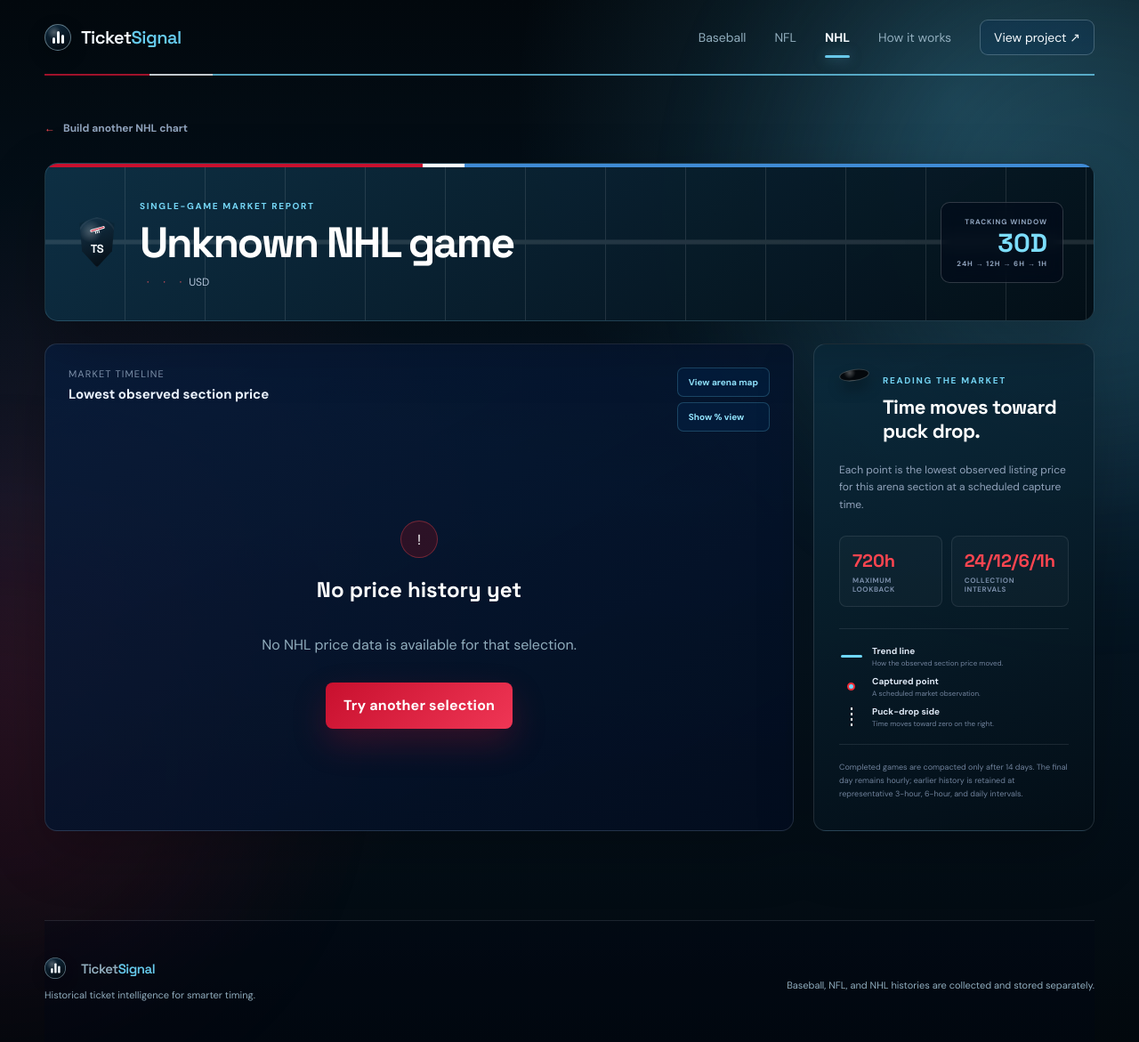
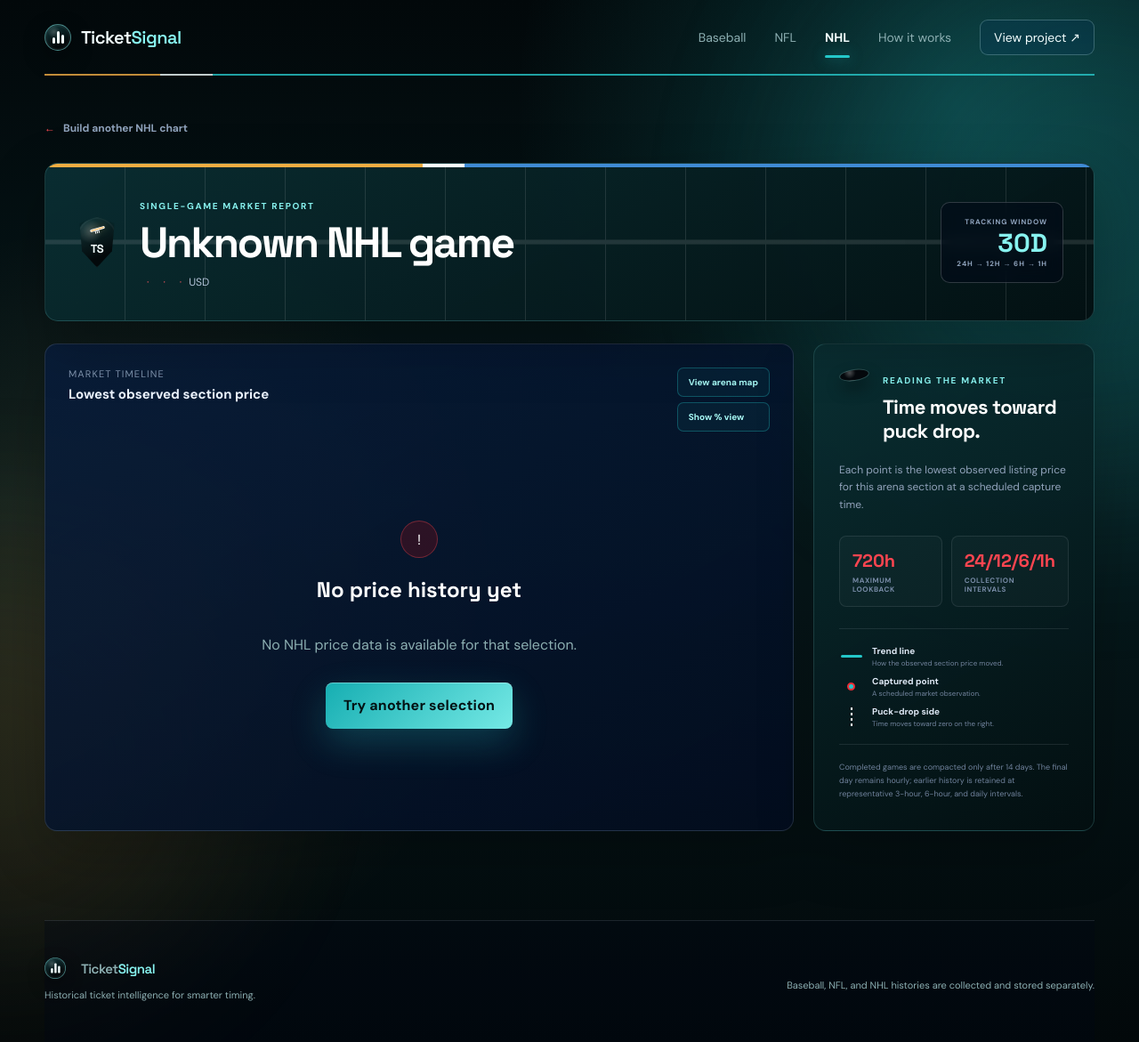
Before and after one commit to DevingGrosko/TicketPricePredictor-Public, a Flask app: page /nhl/graph in a window 1280 px wide. Shown: the whole page at 89% size. Run offline with Flask 3, Linux system fonts and the light colour scheme.

Commit message:
Give NHL a distinct ice-arena color palette (#52)
Replace the NHL page's NFL-like navy/red emphasis with a graphite, ice-blue, teal, silver, and amber visual system. Preserve authentic rink markings, update NHL browser theme colors, and bump the stylesheet version without changing collection or data behavior.

```diff
--- a/Flask_App/static/css/nhl.css
+++ b/Flask_App/static/css/nhl.css
@@ -434,3 +434,241 @@ body.nhl-theme {
     grid-template-columns: repeat(2, minmax(0, 1fr));
   }
 }
+
+/* === NHL DISTINCT PALETTE START === */
+body.nhl-theme {
+  --nhl-graphite: #050c0e;
+  --nhl-charcoal: #07171a;
+  --nhl-teal-deep: #0b3a3e;
+  --nhl-teal: #24c7c9;
+  --nhl-ice: #87f2ef;
+  --nhl-amber: #f5ad42;
+  --nhl-amber-bright: #ffd06b;
+  --nfl-navy: #0b3438;
+  --nfl-navy-deep: #030b0d;
+  --nfl-navy-mid: #0a292d;
+  --nfl-blue: #24c7c9;
+  --nfl-red: #f5ad42;
+  --nfl-red-bright: #ffd06b;
+  --nfl-white: #f4ffff;
+  --nfl-silver: #cde7e8;
+  --nfl-muted: #8dafb2;
+  --bg: #03090b;
+  --bg-soft: #071619;
+  --surface: rgba(8, 31, 34, .88);
+  --surface-solid: #0a2326;
+  --surface-light: #10343a;
+  --line: rgba(201, 244, 244, .12);
+  --line-strong: rgba(201, 244, 244, .25);
+  --text: var(--nfl-white);
+  --muted: var(--nfl-muted);
+  --purple: var(--nhl-amber);
+  --purple-light: var(--nhl-amber-bright);
+  --cyan: var(--nhl-ice);
+  background:
+    radial-gradient(circle at 84% 10%, rgba(36, 199, 201, .22), transparent 31rem),
+    radial-gradient(circle at 10% 58%, rgba(245, 173, 66, .10), transparent 27rem),
+    linear-gradient(180deg, #02080a 0%, #071a1d 48%, #02080a 100%);
+}
+
+.nhl-theme .site-glow--one {
+  background: var(--nhl-teal);
+  opacity: .17;
+}
+
+.nhl-theme .site-glow--two {
+  background: var(--nhl-amber);
+  opacity: .09;
+}
+
+.nhl-theme .site-header::after {
+  background: linear-gradient(
+    90deg,
+    var(--nhl-amber) 0 11%,
+    #f4ffff 11% 16%,
+    var(--nhl-teal) 16% 100%
+  );
+}
+
+.nhl-theme .brand > span:last-child > span,
+.nhl-theme .nfl-hero h1 em,
+.nhl-theme .nfl-section-kicker,
+.nhl-theme .nfl-text-link span,
+.nhl-theme .nfl-window-badge strong {
+  color: var(--nhl-ice);
+}
+
+.nhl-theme .nfl-hero h1 em {
+  text-shadow: 0 10px 34px rgba(36, 199, 201, .24);
+}
+
+.nhl-theme .brand-mark,
+.nhl-theme .nfl-mini-shield.nhl-mini-mark {
+  background:
+    radial-gradient(circle at 34% 28%, rgba(255, 255, 255, .20), transparent 26%),
+    linear-gradient(155deg, #123a3d, #03090b 72%);
+  border-color: rgba(135, 242, 239, .50);
+  box-shadow:
+    inset 0 0 0 2px rgba(255, 255, 255, .04),
+    0 9px 24px rgba(0, 0, 0, .34);
+}
+
+.nhl-theme .nfl-mini-shield.nhl-mini-mark i {
+  background: var(--nhl-amber);
+  box-shadow: 0 0 10px rgba(245, 173, 66, .34);
+}
+
+.nhl-theme .site-nav a.is-active::after {
+  background: var(--nhl-teal);
+  box-shadow: 0 0 15px rgba(36, 199, 201, .58);
+}
+
+.nhl-theme .nfl-live-tag,
+.nhl-theme .nfl-status {
+  border-color: rgba(135, 242, 239, .25);
+  background: rgba(36, 199, 201, .08);
+}
+
+.nhl-theme .nfl-live-tag i,
+.nhl-theme .nfl-status i {
+  background: var(--nhl-ice);
+  box-shadow: 0 0 13px rgba(135, 242, 239, .78);
+}
+
+.nhl-theme .nfl-button--primary {
+  color: #031214;
+  background: linear-gradient(135deg, #16aeb2, #75e9e5);
+  box-shadow:
+    0 16px 40px rgba(36, 199, 201, .24),
+    inset 0 1px rgba(255, 255, 255, .32);
+}
+
+.nhl-theme .nfl-button--primary:hover:not(:disabled) {
+  box-shadow:
+    0 20px 48px rgba(36, 199, 201, .34),
+    inset 0 1px rgba(255, 255, 255, .38);
+}
+
+.nhl-theme .nhl-scoreboard {
+  background:
+    linear-gradient(160deg, rgba(12, 57, 61, .98), rgba(3, 13, 15, .99)),
+    linear-gradient(90deg, rgba(36, 199, 201, .08), transparent);
+  border-color: rgba(135, 242, 239, .22);
+}
+
+.nhl-theme .nhl-scoreboard::before {
+  background: linear-gradient(
+    90deg,
+    var(--nhl-teal) 0 45%,
+    #f4ffff 45% 52%,
+    var(--nhl-amber) 52% 100%
+  );
+}
+
+.nhl-theme .nhl-scoreboard::after {
+  background: rgba(36, 199, 201, .24);
+}
+
+.nhl-theme .nhl-rink {
+  border-color: rgba(135, 242, 239, .18);
+  background: rgba(1, 10, 12, .42);
+}
+
+.nhl-theme .nhl-rink__ice > span,
+.nhl-theme .nhl-rink__ice > b {
+  background: rgba(5, 24, 27, .86);
+}
+
+.nhl-theme .nfl-data-bar > div::before {
+  background: linear-gradient(180deg, var(--nhl-teal), transparent);
+}
+
+.nhl-theme .nfl-playbook.nhl-playbook,
+.nhl-theme .nfl-selection-form,
+.nhl-theme .nfl-matchup-banner.nhl-matchup-banner,
+.nhl-theme .nfl-insight-card.nhl-insight-card {
+  border-color: rgba(135, 242, 239, .17);
+  background:
+    linear-gradient(150deg, rgba(10, 47, 51, .94), rgba(3, 15, 17, .97)),
+    repeating-linear-gradient(
+      90deg,
+      transparent 0 52px,
+      rgba(255, 255, 255, .022) 52px 53px
+    );
+}
+
+.nhl-theme .nhl-puck-mark span,
+.nhl-theme .nhl-puck-icon {
+  border-color: rgba(135, 242, 239, .28);
+  box-shadow: 0 9px 17px rgba(0, 0, 0, .42);
+}
+
+.nhl-theme .nfl-field-control label > span,
+.nhl-theme .nfl-form__count {
+  color: #2c1a02;
+  background: rgba(245, 173, 66, .92);
+  border-color: rgba(255, 208, 107, .35);
+}
+
+.nhl-theme .nfl-map-launch,
+.nhl-theme .nfl-view-toggle,
+.nhl-theme .nfl-map-provider-link {
+  color: #a8fbf7;
+  border-color: rgba(36, 199, 201, .32);
+  background: rgba(36, 199, 201, .055);
+}
+
+.nhl-theme .nfl-map-launch:hover,
+.nhl-theme .nfl-view-toggle:hover,
+.nhl-theme .nfl-map-provider-link:hover {
+  border-color: rgba(135, 242, 239, .58);
+  background: rgba(36, 199, 201, .11);
+}
+
+.nhl-theme .nfl-interactive-chart .interactive-chart__line {
+  stroke: var(--nhl-teal);
+}
+
+.nhl-theme .nfl-interactive-chart .interactive-chart__area {
+  fill: rgba(36, 199, 201, .10);
+}
+
+.nhl-theme .nfl-interactive-chart .interactive-chart__point {
+  fill: var(--nhl-amber);
+  stroke: #fff7e8;
+}
+
+.nhl-theme .nfl-chart-guide__line,
+.nhl-theme .nfl-chart-guide__dot {
+  background: var(--nhl-teal);
+}
+
+.nhl-theme .nfl-chart-guide__kickoff {
+  border-color: var(--nhl-amber);
+}
+
+.nhl-theme .nhl-compaction-note {
+  border-color: rgba(36, 199, 201, .22);
+  background: rgba(36, 199, 201, .07);
+}
+
+.nhl-theme .nfl-stadium-map-stage {
+  background:
+    radial-gradient(circle at 50% 45%, rgba(36, 199, 201, .13), transparent 38%),
+    linear-gradient(180deg, rgba(5, 27, 30, .98), rgba(2, 10, 12, .99));
+}
+
+.nhl-theme .nfl-map-bowl-shadow {
+  fill: rgba(36, 199, 201, .18);
+}
+
+.nhl-theme .nfl-stadium-section.is-selected path {
+  fill: var(--nhl-amber);
+  stroke: #fffaf0;
+}
+
+.nhl-theme .nfl-stadium-section:hover path,
+.nhl-theme .nfl-stadium-section:focus path {
+  stroke: var(--nhl-ice);
+}
+/* === NHL DISTINCT PALETTE END === */
--- a/Flask_App/templates/NHLHomeScreen.html
+++ b/Flask_App/templates/NHLHomeScreen.html
@@ -2,10 +2,10 @@
 {% block title %}NHL ticket history — TicketSignal{% endblock %}
 {% block body_class %}nfl-theme nhl-theme{% endblock %}
 {% block head %}
-  <meta name="theme-color" content="#071a2b">
+  <meta name="theme-color" content="#06191b">
   <link rel="stylesheet" href="{{ url_for('static', filename='css/nfl.css') }}?v=1">
   <link rel="stylesheet" href="{{ url_for('static', filename='css/nfl-responsive.css') }}?v=1">
-  <link rel="stylesheet" href="{{ url_for('static', filename='css/nhl.css') }}?v=1">
+  <link rel="stylesheet" href="{{ url_for('static', filename='css/nhl.css') }}?v=2">
 {% endblock %}
 
 {% block content %}
--- a/Flask_App/templates/nhl_graph.html
+++ b/Flask_App/templates/nhl_graph.html
@@ -2,11 +2,11 @@
 {% block title %}NHL price trend — TicketSignal{% endblock %}
 {% block body_class %}nfl-theme nhl-theme{% endblock %}
 {% block head %}
-  <meta name="theme-color" content="#071a2b">
+  <meta name="theme-color" content="#06191b">
   <link rel="stylesheet" href="{{ url_for('static', filename='css/nfl.css') }}?v=1">
   <link rel="stylesheet" href="{{ url_for('static', filename='css/nfl-responsive.css') }}?v=1">
   <link rel="stylesheet" href="{{ url_for('static', filename='css/nfl-map.css') }}?v=1">
-  <link rel="stylesheet" href="{{ url_for('static', filename='css/nhl.css') }}?v=1">
+  <link rel="stylesheet" href="{{ url_for('static', filename='css/nhl.css') }}?v=2">
 {% endblock %}
 
 {% block content %}
--- a/Flask_App/templates/nhl_map.html
+++ b/Flask_App/templates/nhl_map.html
@@ -2,12 +2,12 @@
 {% block title %}NHL arena map — TicketSignal{% endblock %}
 {% block body_class %}nfl-theme nhl-theme{% endblock %}
 {% block head %}
-  <meta name="theme-color" content="#071a2b">
+  <meta name="theme-color" content="#06191b">
   <link rel="stylesheet" href="{{ url_for('static', filename='css/nfl.css') }}?v=1">
   <link rel="stylesheet" href="{{ url_for('static', filename='css/nfl-responsive.css') }}?v=1">
   <link rel="stylesheet" href="{{ url_for('static', filename='css/nfl-map.css') }}?v=2">
   <link rel="stylesheet" href="{{ url_for('static', filename='css/nfl-map-provider.css') }}?v=1">
-  <link rel="stylesheet" href="{{ url_for('static', filename='css/nhl.css') }}?v=1">
+  <link rel="stylesheet" href="{{ url_for('static', filename='css/nhl.css') }}?v=2">
 {% endblock %}
 
 {% block content %}
```
